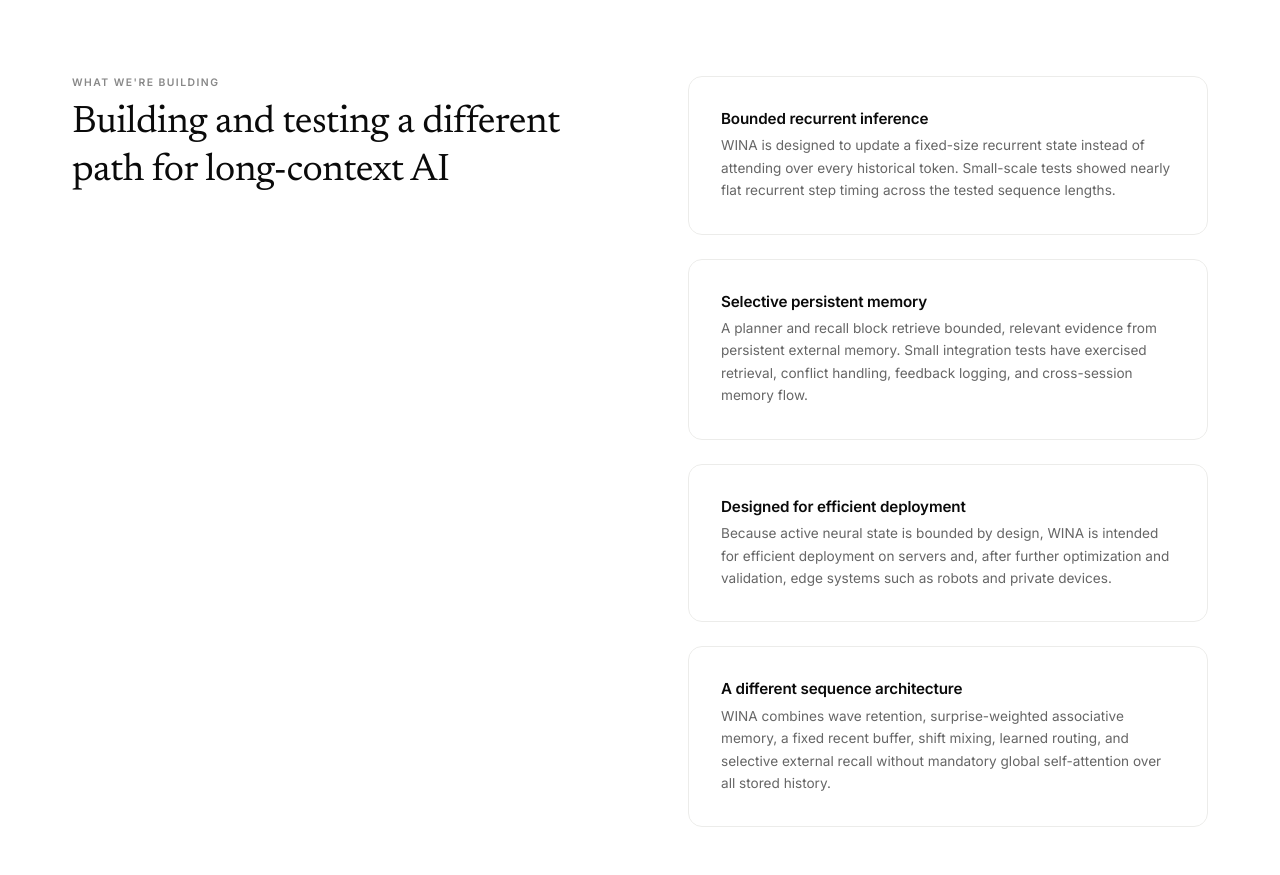
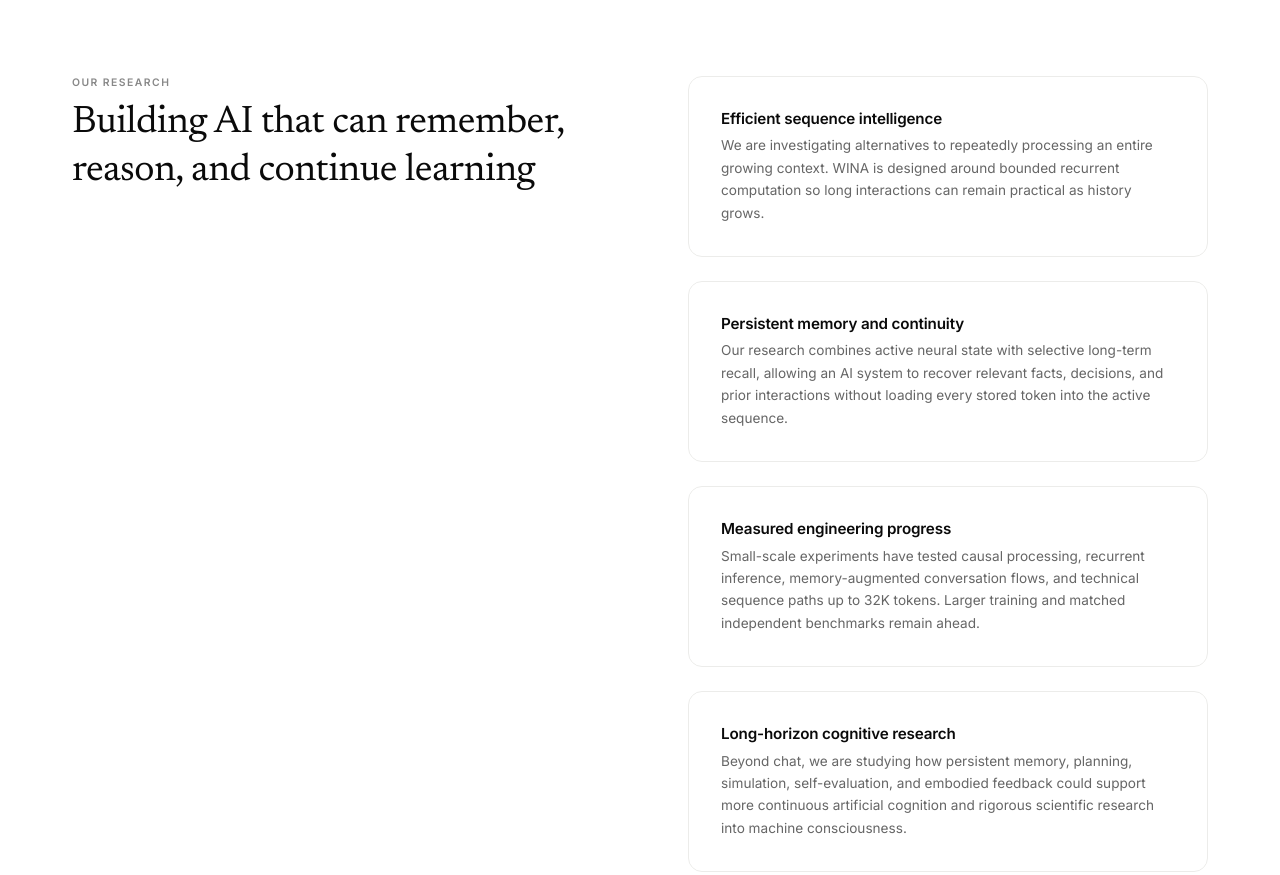
Before and after one commit to psyconomic-AI/psyconomic-AI.github.io, a plain HTML site: page index.html in a window 1280 px wide. Shown: the part 820-1695 px from the top of the page. Drawn offline with Linux system fonts and the light colour scheme.

Commit message:
Update index.html

```diff
--- a/index.html
+++ b/index.html
@@ -192,8 +192,8 @@ footer a:hover{color:var(--black)}
 <section class="hero">
   <canvas class="hero-canvas" id="heroCanvas"></canvas>
   <div class="hero-content">
-    <h1>We're rethinking how neural networks remember</h1>
-    <p class="hero-sub">Psyconomic is an AI research company developing WINA, a memory-native neural architecture designed to use bounded recurrent processing and selective persistent recall instead of repeatedly processing an entire history.</p>
+    <h1>We're rethinking how neural networks scale</h1>
+    <p class="hero-sub">Psyconomic is an independent AI research company developing memory-first neural architectures for efficient, persistent intelligence across long conversations, devices, and embodied systems.</p>
   </div>
 </section>
 
@@ -201,25 +201,25 @@ footer a:hover{color:var(--black)}
 <section class="what" id="what">
   <div class="what-inner">
     <div class="what-left reveal">
-      <div class="what-eyebrow">What We're Building</div>
-      <h2 class="what-title">Building and testing a different path for long-context AI</h2>
+      <div class="what-eyebrow">Our Research</div>
+      <h2 class="what-title">Building AI that can remember, reason, and continue learning</h2>
     </div>
     <div class="what-cards">
       <div class="wc reveal">
-        <h3>Bounded recurrent inference</h3>
-        <p>WINA is designed to update a fixed-size recurrent state instead of attending over every historical token. Small-scale tests showed nearly flat recurrent step timing across the tested sequence lengths.</p>
+        <h3>Efficient sequence intelligence</h3>
+        <p>We are investigating alternatives to repeatedly processing an entire growing context. WINA is designed around bounded recurrent computation so long interactions can remain practical as history grows.</p>
       </div>
       <div class="wc reveal">
-        <h3>Selective persistent memory</h3>
-        <p>A planner and recall block retrieve bounded, relevant evidence from persistent external memory. Small integration tests have exercised retrieval, conflict handling, feedback logging, and cross-session memory flow.</p>
+        <h3>Persistent memory and continuity</h3>
+        <p>Our research combines active neural state with selective long-term recall, allowing an AI system to recover relevant facts, decisions, and prior interactions without loading every stored token into the active sequence.</p>
       </div>
       <div class="wc reveal">
-        <h3>Designed for efficient deployment</h3>
-        <p>Because active neural state is bounded by design, WINA is intended for efficient deployment on servers and, after further optimization and validation, edge systems such as robots and private devices.</p>
+        <h3>Measured engineering progress</h3>
+        <p>Small-scale experiments have tested causal processing, recurrent inference, memory-augmented conversation flows, and technical sequence paths up to 32K tokens. Larger training and matched independent benchmarks remain ahead.</p>
       </div>
       <div class="wc reveal">
-        <h3>A different sequence architecture</h3>
-        <p>WINA combines wave retention, surprise-weighted associative memory, a fixed recent buffer, shift mixing, learned routing, and selective external recall without mandatory global self-attention over all stored history.</p>
+        <h3>Long-horizon cognitive research</h3>
+        <p>Beyond chat, we are studying how persistent memory, planning, simulation, self-evaluation, and embodied feedback could support more continuous artificial cognition and rigorous scientific research into machine consciousness.</p>
       </div>
     </div>
   </div>
@@ -250,8 +250,8 @@ footer a:hover{color:var(--black)}
   <div class="product-card reveal">
     <div class="product-text">
       <div class="product-badge">Upcoming</div>
-      <h2 class="product-name">A memory-native AI assistant</h2>
-      <p class="product-desc">Our first product will combine a trained WINA model, planner, and persistent recall in one conversational system. The components have been tested at small scale; larger-model training and matched-baseline evaluation are the next milestones.</p>
+      <h2 class="product-name">WINA is moving from research to product</h2>
+      <p class="product-desc">Our first product will turn the patent-pending WINA research into a usable conversational AI with persistent memory and selective recall. The next milestone is a larger trained model, rigorous comparison against matched baselines, and real-world evaluation.</p>
     </div>
     <div class="product-visual">
       <canvas id="prodCanvas"></canvas>
@@ -270,7 +270,7 @@ footer a:hover{color:var(--black)}
 
 <!-- MISSION -->
 <section class="mission reveal">
-  <p>Useful AI should not need to reprocess an entire history to remember what matters. We are building and rigorously testing a more <em>memory-native</em> approach.</p>
+  <p>Our immediate goal is practical AI that remembers more while repeating less computation. Our long-term research asks a deeper question: can persistent memory and continuous experience help artificial systems develop richer, more coherent forms of <em>intelligence</em>?</p>
 </section>
 
 
```
